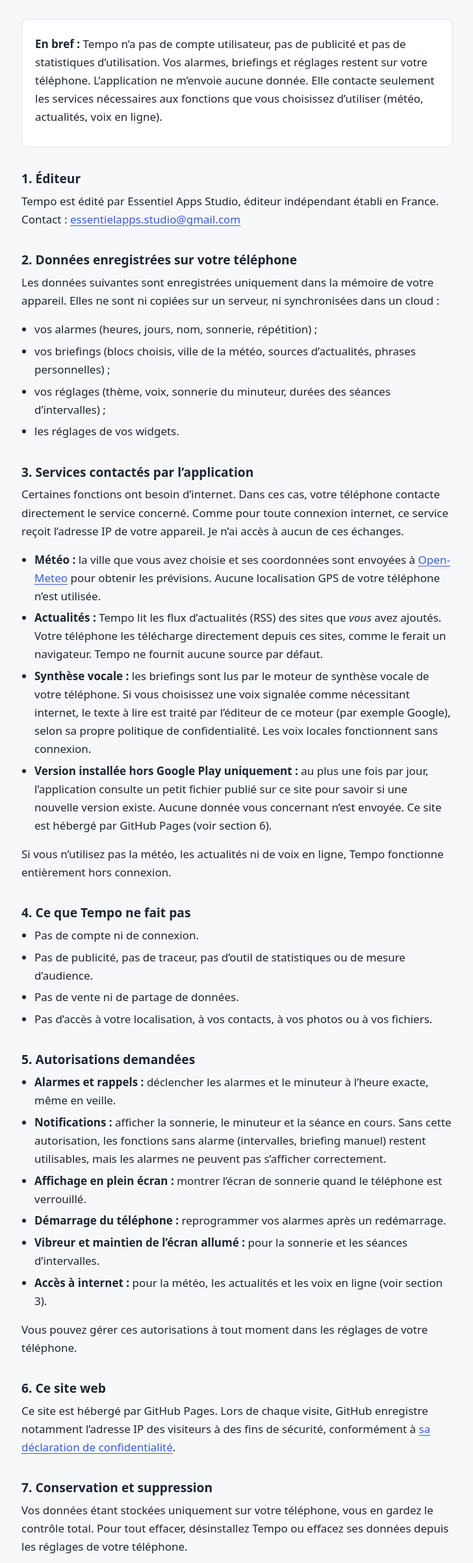
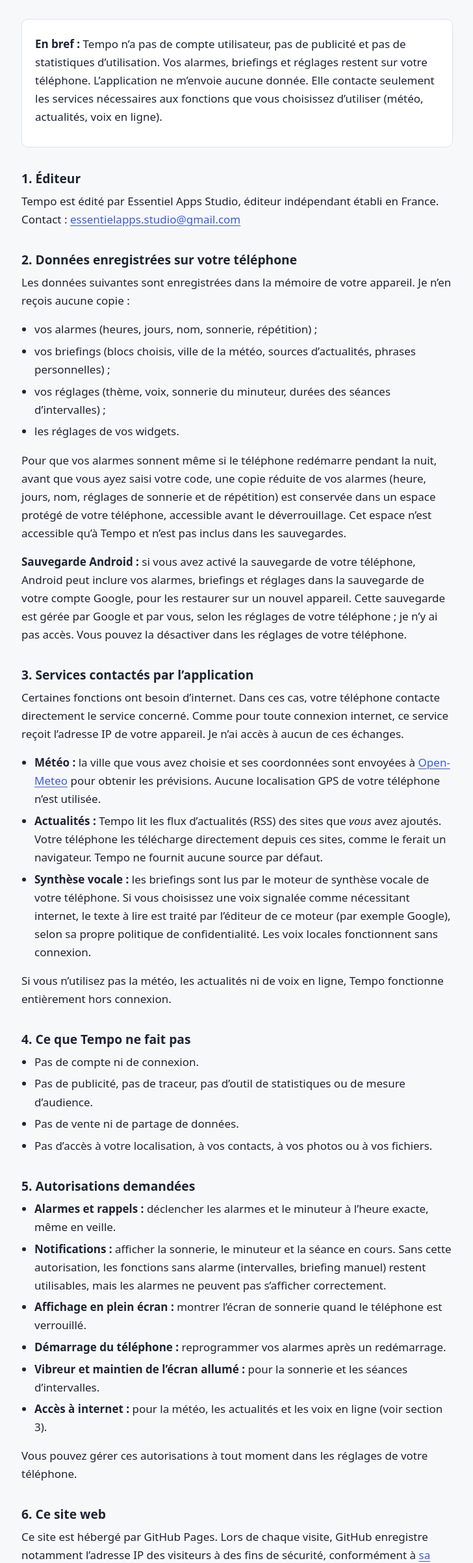
Before and after one commit to EssentielAppsStudio/essentielappsstudio.github.io, a plain HTML site: page tempo/confidentialite.html in a window 1280 px wide. Shown: the part 162-2568 px from the top of the page at 65% size, without its empty margins (275-1003 px from the left). Drawn offline with Linux system fonts and the light colour scheme.

Commit message:
Add files via upload

```diff
--- a/tempo/confidentialite.html
+++ b/tempo/confidentialite.html
@@ -24,13 +24,15 @@
 Contact : <a href="mailto:essentielapps.studio@gmail.com">essentielapps.studio@gmail.com</a></p>
 
 <h2>2. Données enregistrées sur votre téléphone</h2>
-<p>Les données suivantes sont enregistrées uniquement dans la mémoire de votre appareil. Elles ne sont ni copiées sur un serveur, ni synchronisées dans un cloud :</p>
+<p>Les données suivantes sont enregistrées dans la mémoire de votre appareil. Je n’en reçois aucune copie :</p>
 <ul>
   <li>vos alarmes (heures, jours, nom, sonnerie, répétition) ;</li>
   <li>vos briefings (blocs choisis, ville de la météo, sources d’actualités, phrases personnelles) ;</li>
   <li>vos réglages (thème, voix, sonnerie du minuteur, durées des séances d’intervalles) ;</li>
   <li>les réglages de vos widgets.</li>
 </ul>
+<p>Pour que vos alarmes sonnent même si le téléphone redémarre pendant la nuit, avant que vous ayez saisi votre code, une copie réduite de vos alarmes (heure, jours, nom, réglages de sonnerie et de répétition) est conservée dans un espace protégé de votre téléphone, accessible avant le déverrouillage. Cet espace n’est accessible qu’à Tempo et n’est pas inclus dans les sauvegardes.</p>
+<p><strong>Sauvegarde Android :</strong> si vous avez activé la sauvegarde de votre téléphone, Android peut inclure vos alarmes, briefings et réglages dans la sauvegarde de votre compte Google, pour les restaurer sur un nouvel appareil. Cette sauvegarde est gérée par Google et par vous, selon les réglages de votre téléphone ; je n’y ai pas accès. Vous pouvez la désactiver dans les réglages de votre téléphone.</p>
 
 <h2>3. Services contactés par l’application</h2>
 <p>Certaines fonctions ont besoin d’internet. Dans ces cas, votre téléphone contacte directement le service concerné. Comme pour toute connexion internet, ce service reçoit l’adresse IP de votre appareil. Je n’ai accès à aucun de ces échanges.</p>
@@ -38,7 +40,6 @@ Contact : <a href="mailto:essentielapps.studio@gmail.com">essentielapps.studio@g
   <li><strong>Météo :</strong> la ville que vous avez choisie et ses coordonnées sont envoyées à <a href="https://open-meteo.com/">Open-Meteo</a> pour obtenir les prévisions. Aucune localisation GPS de votre téléphone n’est utilisée.</li>
   <li><strong>Actualités :</strong> Tempo lit les flux d’actualités (RSS) des sites que <em>vous</em> avez ajoutés. Votre téléphone les télécharge directement depuis ces sites, comme le ferait un navigateur. Tempo ne fournit aucune source par défaut.</li>
   <li><strong>Synthèse vocale :</strong> les briefings sont lus par le moteur de synthèse vocale de votre téléphone. Si vous choisissez une voix signalée comme nécessitant internet, le texte à lire est traité par l’éditeur de ce moteur (par exemple Google), selon sa propre politique de confidentialité. Les voix locales fonctionnent sans connexion.</li>
-  <li><strong>Version installée hors Google Play uniquement :</strong> au plus une fois par jour, l’application consulte un petit fichier publié sur ce site pour savoir si une nouvelle version existe. Aucune donnée vous concernant n’est envoyée. Ce site est hébergé par GitHub Pages (voir section 6).</li>
 </ul>
 <p>Si vous n’utilisez pas la météo, les actualités ni de voix en ligne, Tempo fonctionne entièrement hors connexion.</p>
 
@@ -65,7 +66,7 @@ Contact : <a href="mailto:essentielapps.studio@gmail.com">essentielapps.studio@g
 <p>Ce site est hébergé par GitHub Pages. Lors de chaque visite, GitHub enregistre notamment l’adresse IP des visiteurs à des fins de sécurité, conformément à <a href="https://docs.github.com/fr/site-policy/privacy-policies/github-general-privacy-statement">sa déclaration de confidentialité</a>.</p>
 
 <h2>7. Conservation et suppression</h2>
-<p>Vos données étant stockées uniquement sur votre téléphone, vous en gardez le contrôle total. Pour tout effacer, désinstallez Tempo ou effacez ses données depuis les réglages de votre téléphone.</p>
+<p>Vos données étant stockées sur votre téléphone (et, si vous l’avez activée, dans la sauvegarde de votre compte Google), vous en gardez le contrôle total. Pour tout effacer, désinstallez Tempo ou effacez ses données depuis les réglages de votre téléphone.</p>
 
 <h2>8. Vos droits</h2>
 <p>Aucune donnée vous concernant n’étant conservée sur un serveur, je ne détiens aucune information à consulter, corriger ou supprimer. Pour toute question, écrivez à l’adresse indiquée en section 1.</p>
```
Also changed, not shown: tempo/conditions.html (+4 -4 lines).
